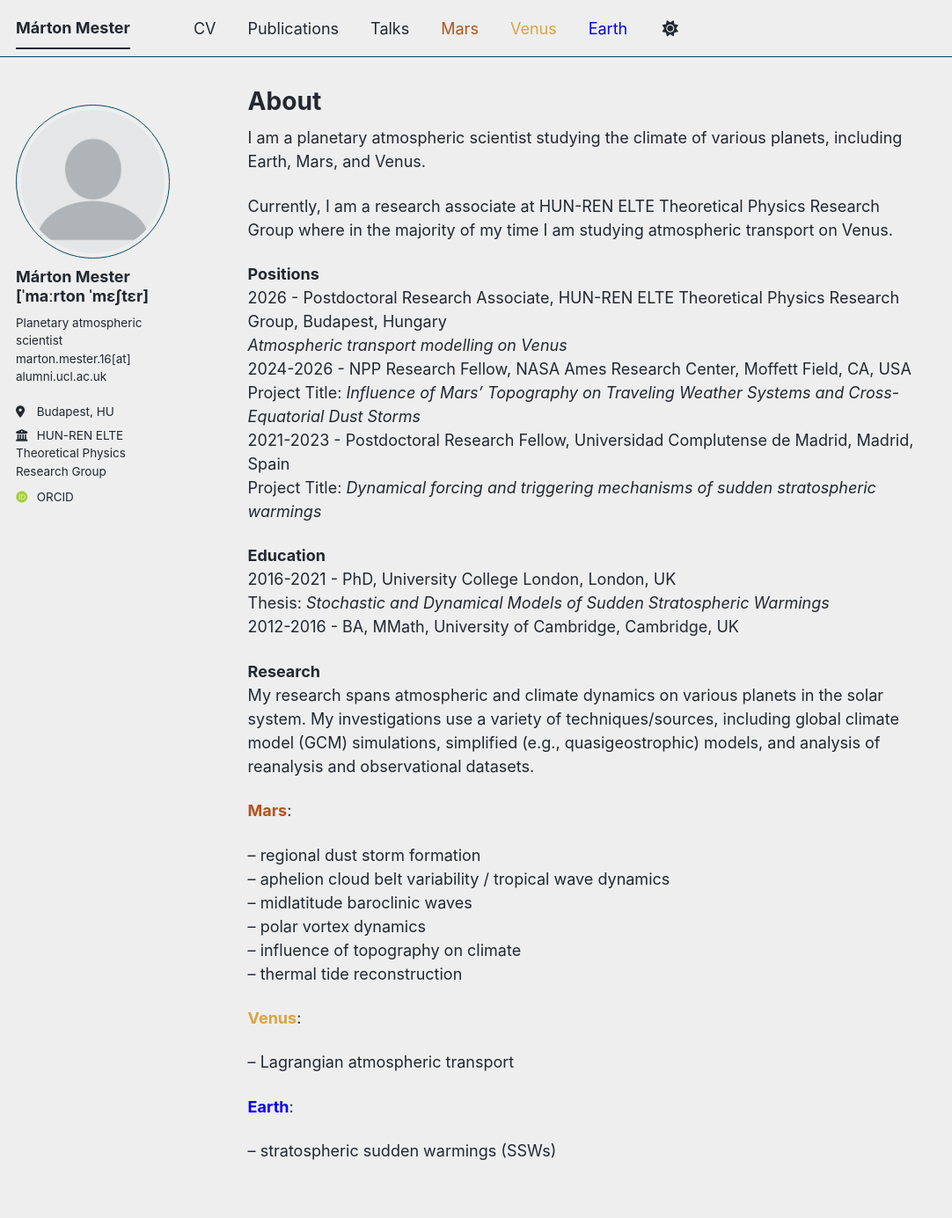
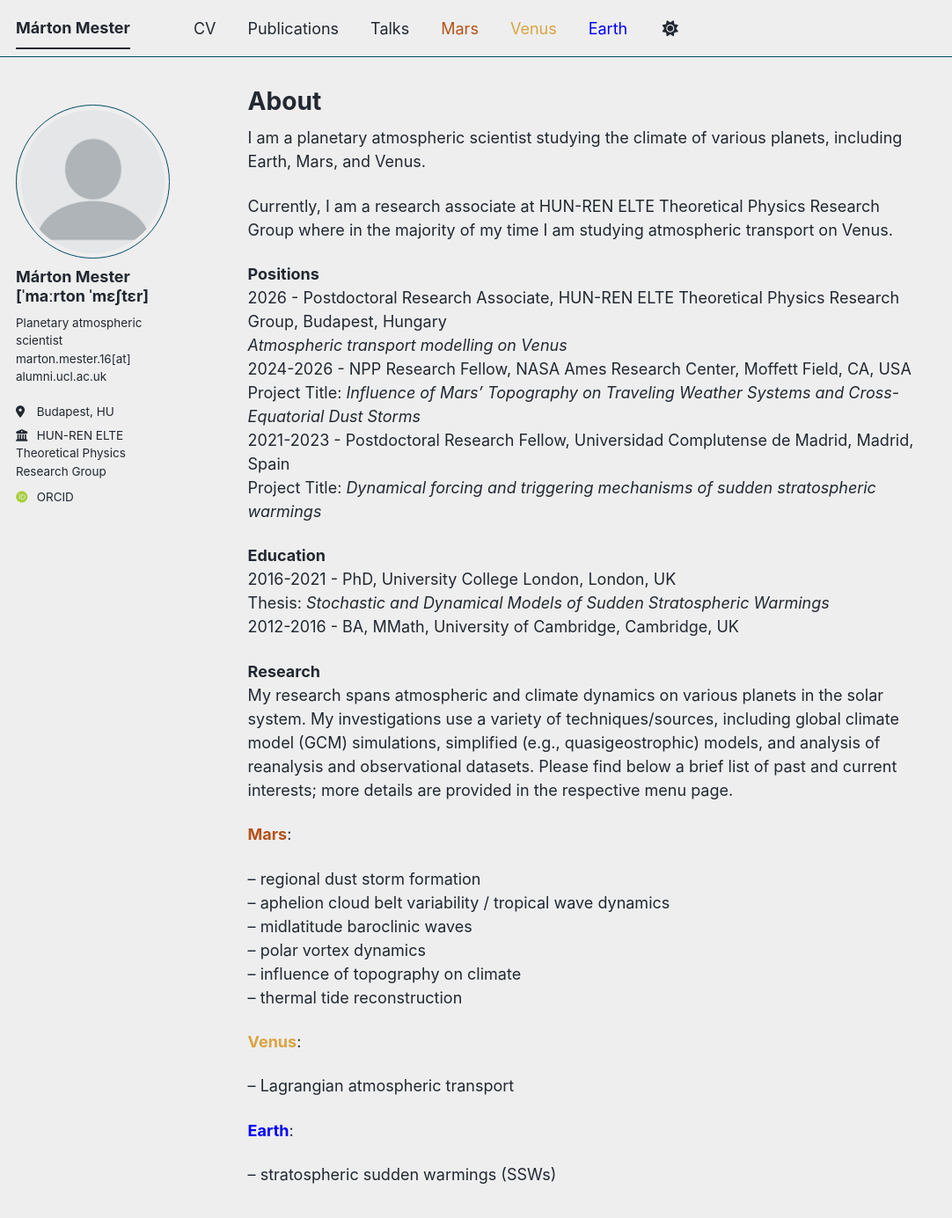
Before and after one commit to thengc6369/thengc6369.github.io, a Jekyll site: the page built from _pages/about.md, in a window 1280 px wide and 1400 px high. Shown: the top 1385 px of the window at 88% size, without its empty margins (0-1082 px from the left). Built offline with Jekyll 4.4.1, drawn with Linux system fonts in a browser that asks for light colours; some web fonts are replaced; a script bundle is joined from its source files by our own code; library files that are not in the unit come from our copies.

Commit message:
Update about.md

```diff
--- a/_pages/about.md
+++ b/_pages/about.md
@@ -22,7 +22,7 @@ Thesis: <i> Stochastic and Dynamical Models of Sudden Stratospheric Warmings </i
 2012-2016 - BA, MMath, University of Cambridge, Cambridge, UK <br>
 
 <b>Research</b> <br>
-My research spans atmospheric and climate dynamics on various planets in the solar system. My investigations use a variety of techniques/sources, including global climate model (GCM) simulations, simplified (e.g., quasigeostrophic) models, and analysis of reanalysis and observational datasets.
+My research spans atmospheric and climate dynamics on various planets in the solar system. My investigations use a variety of techniques/sources, including global climate model (GCM) simulations, simplified (e.g., quasigeostrophic) models, and analysis of reanalysis and observational datasets. Please find below a brief list of past and current interests; more details are provided in the respective menu page.
 
 <span style="color: #b5521b;"> <b> Mars</b></span>: <br>
 
```
